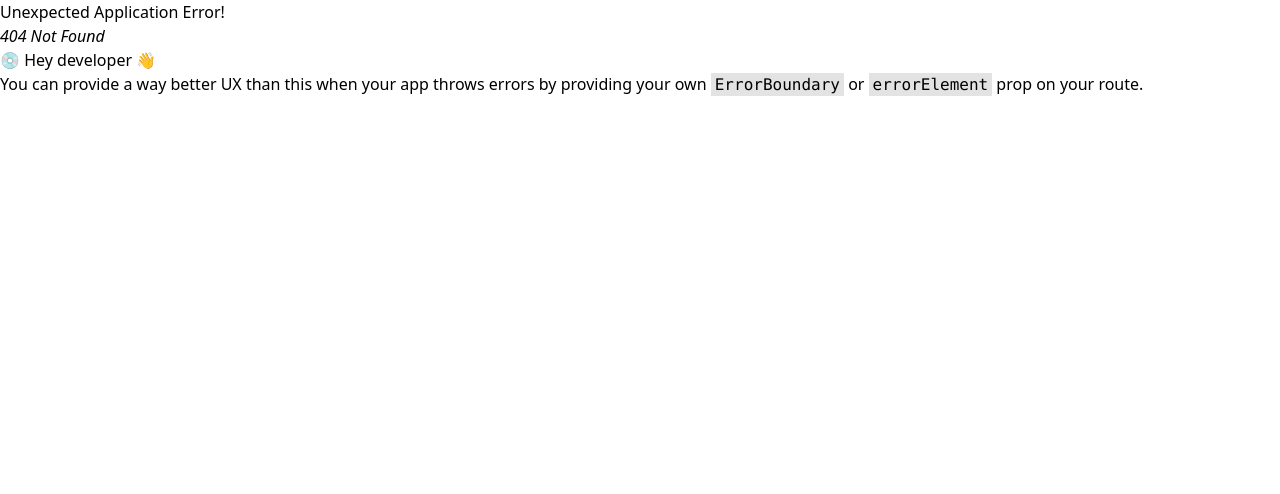
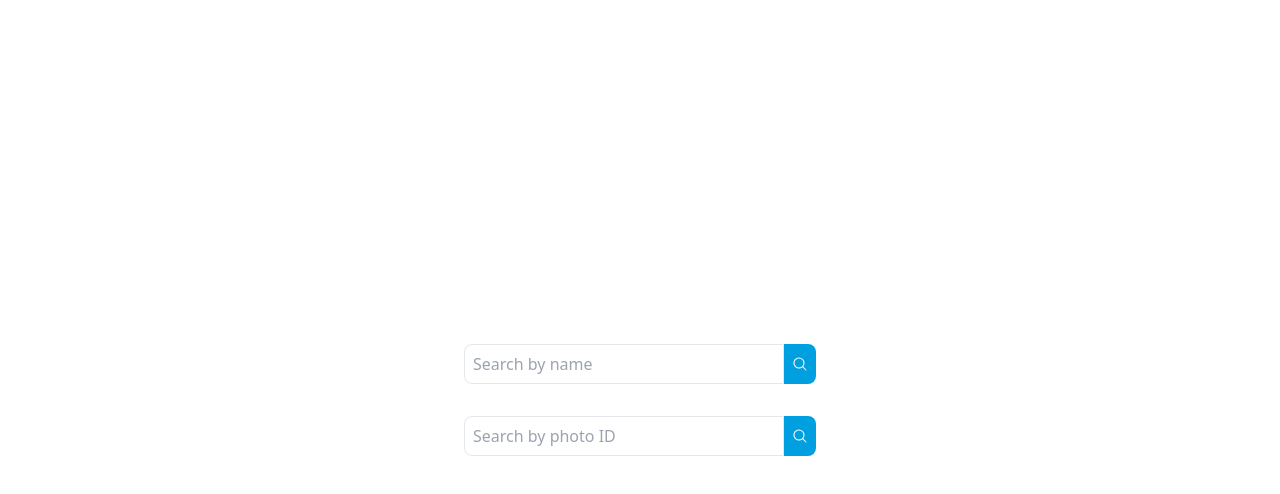
Before and after one commit to UofA-Blueprint/AlzheimerCalgary2.0, a React (Vite) app: page /SearchBarTestRoute in a window 1280 px wide. Before the commit this address had no page. Shown: the top 494 px of the page. Built offline with nearby package versions, Linux system fonts and the light colour scheme.

Commit message:
Searchbar

```diff
--- a/src/App.tsx
+++ b/src/App.tsx
@@ -3,6 +3,7 @@ import {
   RouterProvider,
 } from "react-router-dom";
 import Test from "./routes/Test";
+import SearchBarTest from "./routes/SearchBarTestRoute";
 
 const router = createBrowserRouter([
   {
@@ -13,6 +14,10 @@ const router = createBrowserRouter([
     path: "/test",
     element: <Test />,
   },
+  {
+    path:"/SearchBarTestRoute",
+    element: <SearchBarTest />
+  }
 ]);
 
 function App() {
--- /dev/null
+++ b/src/components/SearchBar.tsx
@@ -0,0 +1,33 @@
+import {useState, useRef} from "react";
+import { MagnifyingGlass } from "@phosphor-icons/react";
+
+export interface SearchBarProps {
+    target: string;
+  }
+
+
+  function SearchBar({ target }: SearchBarProps) {
+    // const input = useRef<HTMLDivElement>(null);
+    const [query,setQuery] = useState("")
+
+
+    const handleClick = () => {
+        //handle query
+        //redirect to results
+        console.log(query)
+    }
+
+    return <div className={"h-[2.5em] flex flex-row m-[1em]"}>
+            <input
+                value={query}
+                placeholder={"Search by " + target}
+                className={"p-[0.5em] rounded-l-lg border  w-[20em]"}
+                onChange={e => setQuery(e.target.value)}
+            />
+            <button className={"rounded-r-lg bg-primary-main p-[0.5em] hover:bg-primary-light cursor-pointer"} onClick={handleClick} >
+                <MagnifyingGlass color="white" size={"1em"} />
+            </button>
+    </div>;
+  }
+
+  export default SearchBar;
--- /dev/null
+++ b/src/routes/SearchBarTestRoute.tsx
@@ -0,0 +1,12 @@
+import SearchBar from "../components/SearchBar";
+
+function SearchBarTest() {
+  return (
+    <div className="flex flex-col justify-center items-center min-h-screen">
+      <SearchBar target={"name"} />
+      <SearchBar target={"photo ID"} />
+    </div>
+  );
+}
+
+export default SearchBarTest;
```
